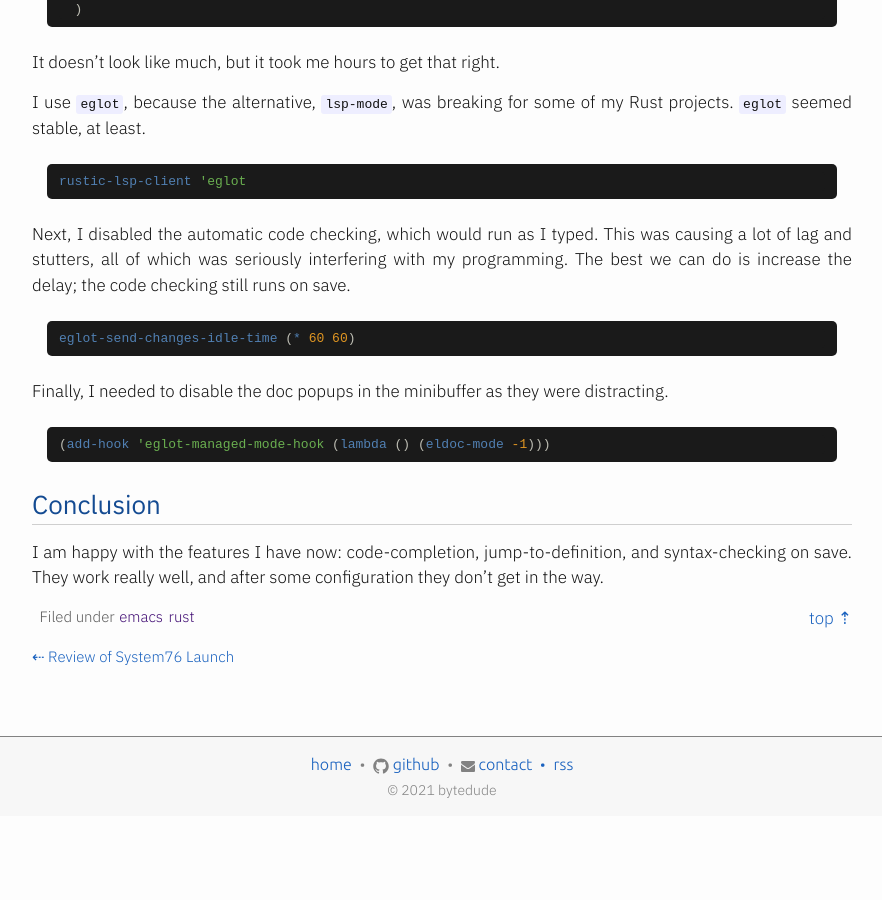
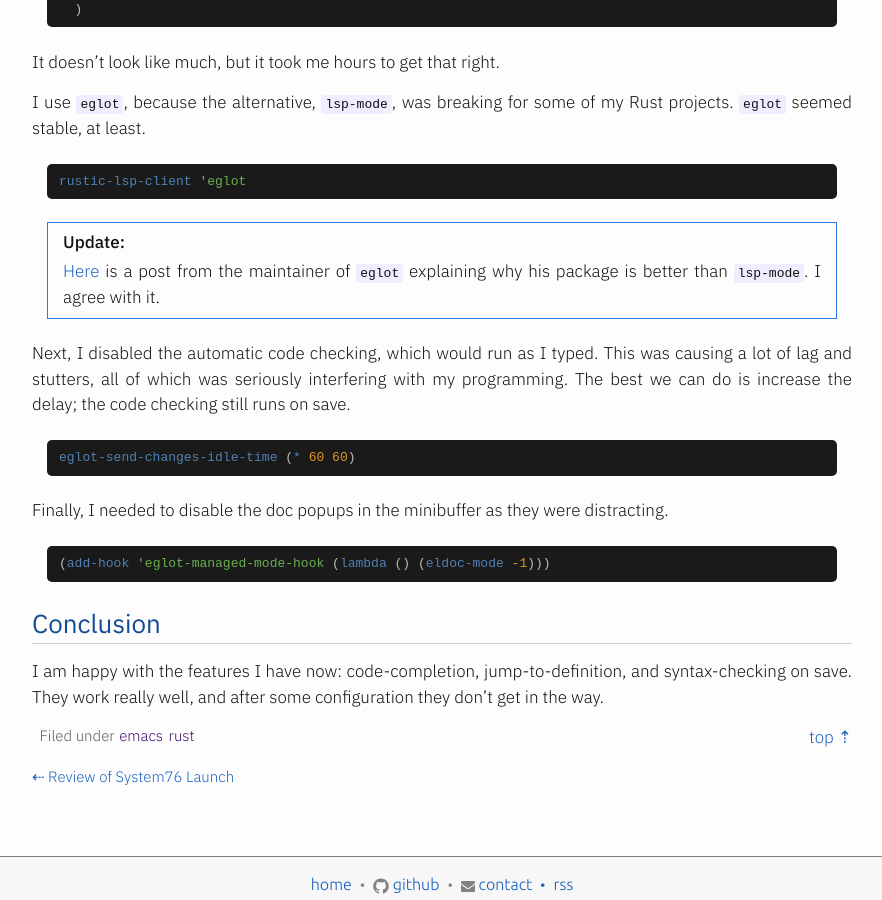
Before and after one commit to mrcnski/signor.dev, a Jekyll site: the page built from _posts/2022-05-23-setting-up-rust-support-in-emacs.md, in a window 1280 px wide and 900 px high, scrolled down 1217 px. Shown: the whole window, without its empty margins (198-1080 px from the left). Built offline with Jekyll 4.4.1, drawn with Linux system fonts in a browser that asks for light colours; before the commit the page ends 2033 px from its top, so only the background shows below that.

Commit message:
Update post

````diff
--- a/_posts/2022-05-23-setting-up-rust-support-in-emacs.md
+++ b/_posts/2022-05-23-setting-up-rust-support-in-emacs.md
@@ -11,7 +11,7 @@ A couple weeks ago I decided to set up a fresh Rust config from scratch. It was
 
 ## Getting the Pre-Requisites
 
-The dependencies *should* be installed by our Emacs package [Rustic](https://github.com/brotzeit/rustic):
+The dependencies _should_ be installed by our Emacs package [Rustic](https://github.com/brotzeit/rustic):
 
 > Simply put `(use-package rustic)` in your config and most stuff gets configured automatically.
 
@@ -49,7 +49,7 @@ function toggleRant() {
 }
 </script>
 
-It turns out that *rust-analysis* is not the same as *rust-analyzer*, and you need the second one. And neither `rustup` nor our Rust package actually install it, nor is it available with `cargo install`. In fact, you have to [manually install it](https://rust-analyzer.github.io/manual.html#installation). <span class="rant-off">The Rustic instructions don't mention this, of course, so I had to spend an hour Googling it.</span>
+It turns out that _rust-analysis_ is not the same as _rust-analyzer_, and you need the second one. And neither `rustup` nor our Rust package actually install it, nor is it available with `cargo install`. In fact, you have to [manually install it](https://rust-analyzer.github.io/manual.html#installation). <span class="rant-off">The Rustic instructions don't mention this, of course, so I had to spend an hour Googling it.</span>
 
 [An issue has been filed](https://github.com/brotzeit/rustic/issues/403) about this<span class="rant-off"> (and summarily ignored)</span>.
 
@@ -81,13 +81,16 @@ I use `eglot`, because the alternative, `lsp-mode`, was breaking for some of my
 rustic-lsp-client 'eglot
 ```
 
+[Here](https://github.com/joaotavora/eglot/issues/180#issuecomment-445576688) is a post from the maintainer of `eglot` explaining why his package is better than `lsp-mode`. I agree with it. <span class="rant-off">Personally, my experience with `lsp-mode` was awful, but YMMV.</span>
+{: .update}
+
 Next, I disabled the automatic code checking, which would run as I typed. This was causing a lot of lag and stutters, all of which was seriously interfering with my programming. <span class="rant-off">This should be an easy thing to turn off, but there's no option for it.</span> The best we can do is increase the delay; the code checking still runs on save.
 
 ```elisp
 eglot-send-changes-idle-time (* 60 60)
 ```
 
-Finally, I needed to disable the doc popups in the minibuffer as they were <span class="rant-off">*extremely*</span> distracting. <span class="rant-off">Again, it took lots of googling to get this right because there was no obvious way to do this.</span>
+Finally, I needed to disable the doc popups in the minibuffer as they were <span class="rant-off">_extremely_</span> distracting. <span class="rant-off">Again, it took lots of googling to get this right because there was no obvious way to do this.</span>
 
 ```elisp
 (add-hook 'eglot-managed-mode-hook (lambda () (eldoc-mode -1)))
````
